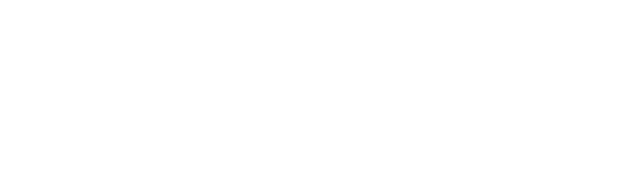
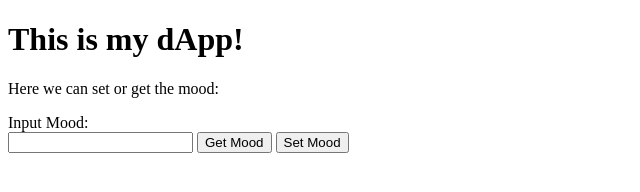
Before and after one commit to AnnaGD/learn-web3, a plain HTML site: page index.html in a window 1280 px wide. Shown: the whole page, without its empty margins (0-640 px from the left). Drawn offline with Linux system fonts and the light colour scheme.

```diff
--- a/index.html
+++ b/index.html
@@ -7,6 +7,15 @@
         <title>LearnWeb3 First dApp</title>
     </head>
     <body>
-        <!-- More to add -->
+        <div>
+            <h1>This is my dApp!</h1>
+            <p>Here we can set or get the mood:</p>
+            <label for="mood">Input Mood:</label> <br />
+            <input type="text" id="mood" />
+
+            <button onclick="getMood()">Get Mood</button>
+            <button onclick="setMood()">Set Mood</button>
+            <p id="showMood"></p>
+        </div>
     </body>
 </html>
```
